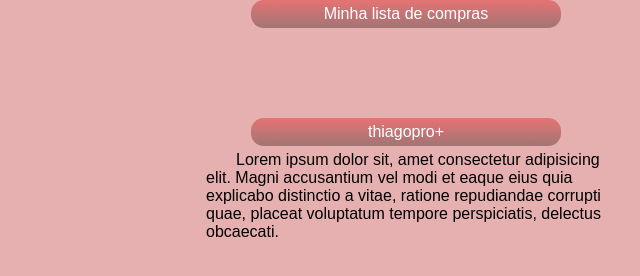
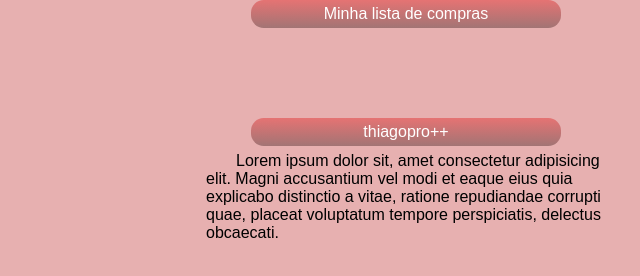
Before and after one commit to ThiagoNobredaRocha/MyWorld, a plain HTML site: page index.html in a window 1280 px wide. Shown: the full height of the page, 234-874 px from the left. Drawn offline with Linux system fonts and the light colour scheme.

Commit message:
att geral

```diff
--- a/index.html
+++ b/index.html
@@ -17,7 +17,7 @@
         <li>requeijão</li>
     </ul>
 
-        <h2>thiagopro+</h2>
+        <h2>thiagopro++</h2>
         <p>Lorem ipsum dolor sit, amet consectetur adipisicing elit. Magni accusantium vel modi et eaque eius quia explicabo distinctio a vitae, ratione repudiandae corrupti quae, placeat voluptatum tempore perspiciatis, delectus obcaecati.</p>
 
 </body>
--- a/style.css
+++ b/style.css
@@ -14,7 +14,8 @@ h1, h2{
 }
 p{
     margin: auto;
-    padding: 5px;
+    padding: 6px;
     max-width: 400px;
     text-indent: 30px;
+
 }
```
